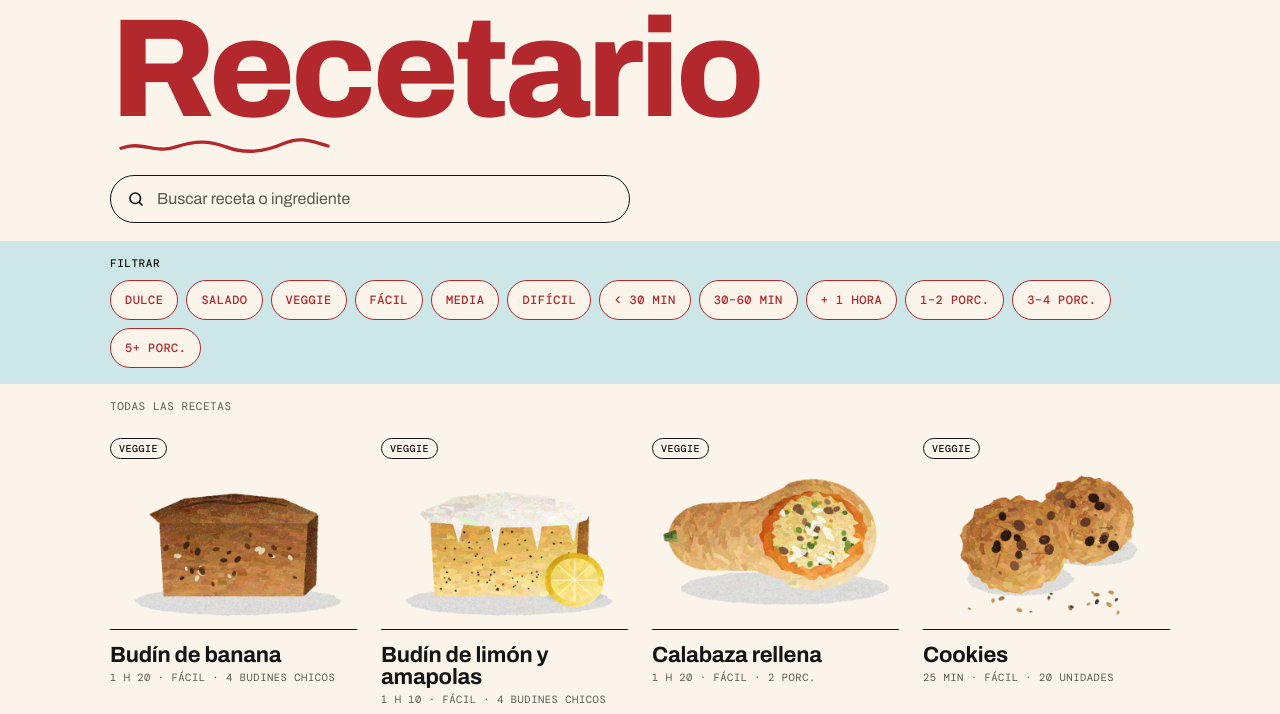
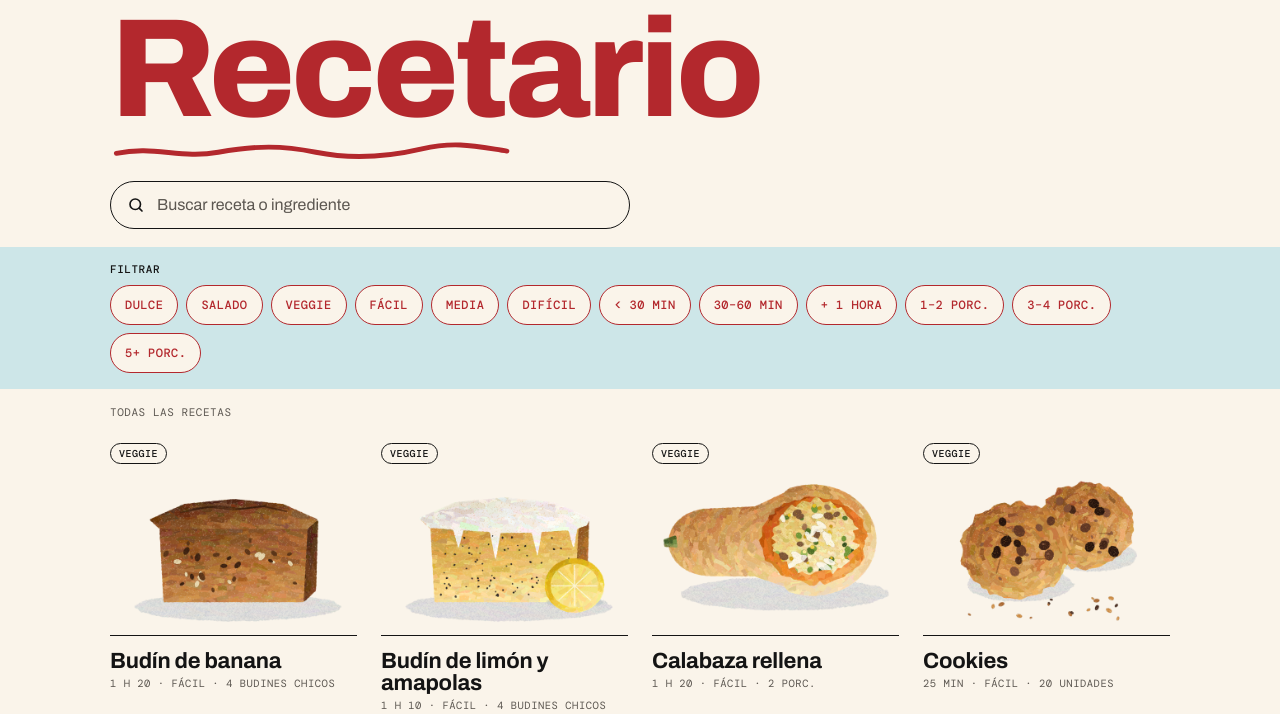
Before and after one commit to camiscaliter-ui/recetario, an Astro site: page / in a window 1280 px wide. Shown: the part 86-800 px from the top of the page. Built offline with nearby package versions, Linux system fonts and the light colour scheme; Astro itself is replaced by a stand-in of ours.

Commit message:
Subrayado del título proporcional al tamaño del título
Co-Authored-By: Claude Opus 5.5 <noreply@anthropic.com>
Claude-Session: https://claude.ai/code/session_01RtBRdqc9EPHvzREsmuv4JX

```diff
--- a/src/pages/index.astro
+++ b/src/pages/index.astro
@@ -29,8 +29,10 @@ const porcLabel = (r) => (r.unidad === 'porciones' ? `${r.porciones} porc.` : `$
       <span class="mono small muted">Recetas de la casa<br />Nº {recetas.length} · Milano</span>
       <svg aria-hidden="true" width="70" height="56" viewBox="0 0 70 56" fill="none" stroke="#141414" stroke-width="2.2" stroke-linecap="round" stroke-linejoin="round"><path d="M9 22c1-9 9-15 18-14 9 2 14 9 12 17-2 7-10 11-18 9-8-1-13-6-12-12z"></path><path d="M36 30c8 6 17 13 26 22"></path><path d="M16 18c3-3 7-4 11-3"></path></svg>
     </div>
-    <h1 class="display title">Recetario</h1>
-    <svg aria-hidden="true" class="underline" viewBox="0 0 190 16" fill="none" stroke="#B3282D" stroke-width="3" stroke-linecap="round"><path d="M3 10c18-7 30 5 48-1s30-6 46 0 34 4 50-3 26-2 40 2"></path></svg>
+    <div class="title-wrap">
+      <h1 class="display title">Recetario</h1>
+      <svg aria-hidden="true" class="underline" viewBox="0 0 190 16" preserveAspectRatio="none" fill="none" stroke="#B3282D" stroke-width="3" stroke-linecap="round" vector-effect="non-scaling-stroke"><path d="M3 10c18-7 30 5 48-1s30-6 46 0 34 4 50-3 26-2 40 2" vector-effect="non-scaling-stroke"></path></svg>
+    </div>
     <label class="search">
       <svg aria-hidden="true" width="18" height="18" viewBox="0 0 24 24" fill="none" stroke="#141414" stroke-width="2.2" stroke-linecap="round"><circle cx="11" cy="11" r="7"></circle><path d="M20 20l-3.5-3.5"></path></svg>
       <span class="sr-only">Buscar receta o ingrediente</span>
@@ -86,8 +88,9 @@ const porcLabel = (r) => (r.unidad === 'porciones' ? `${r.porciones} porc.` : `$
   .small { font-size: 11px; }
   .muted { color: var(--muted); }
   .strong { font-weight: 500; }
-  .title { margin: 4px 0 0; font-size: clamp(64px, 14vw, 140px); color: var(--red); }
-  .underline { width: 229px; height: 18px; }
+  .title { margin: 4px 0 0; font-size: 1em; color: var(--red); }
+  .title-wrap { align-self: flex-start; display: flex; flex-direction: column; font-size: clamp(64px, 14vw, 140px); }
+  .underline { width: 62%; height: 0.13em; margin-top: 0.08em; stroke-width: clamp(3px, 0.035em, 6px); }
   .search { margin-top: 14px; display: flex; align-items: center; gap: 10px; height: 48px; padding: 0 16px; border: 1.5px solid var(--ink); border-radius: 999px; max-width: 520px; }
   .search input { flex: 1; min-width: 0; border: 0; background: transparent; font: inherit; font-size: 16px; color: var(--ink); outline: none; }
   .search input::placeholder { color: var(--muted); }
```
